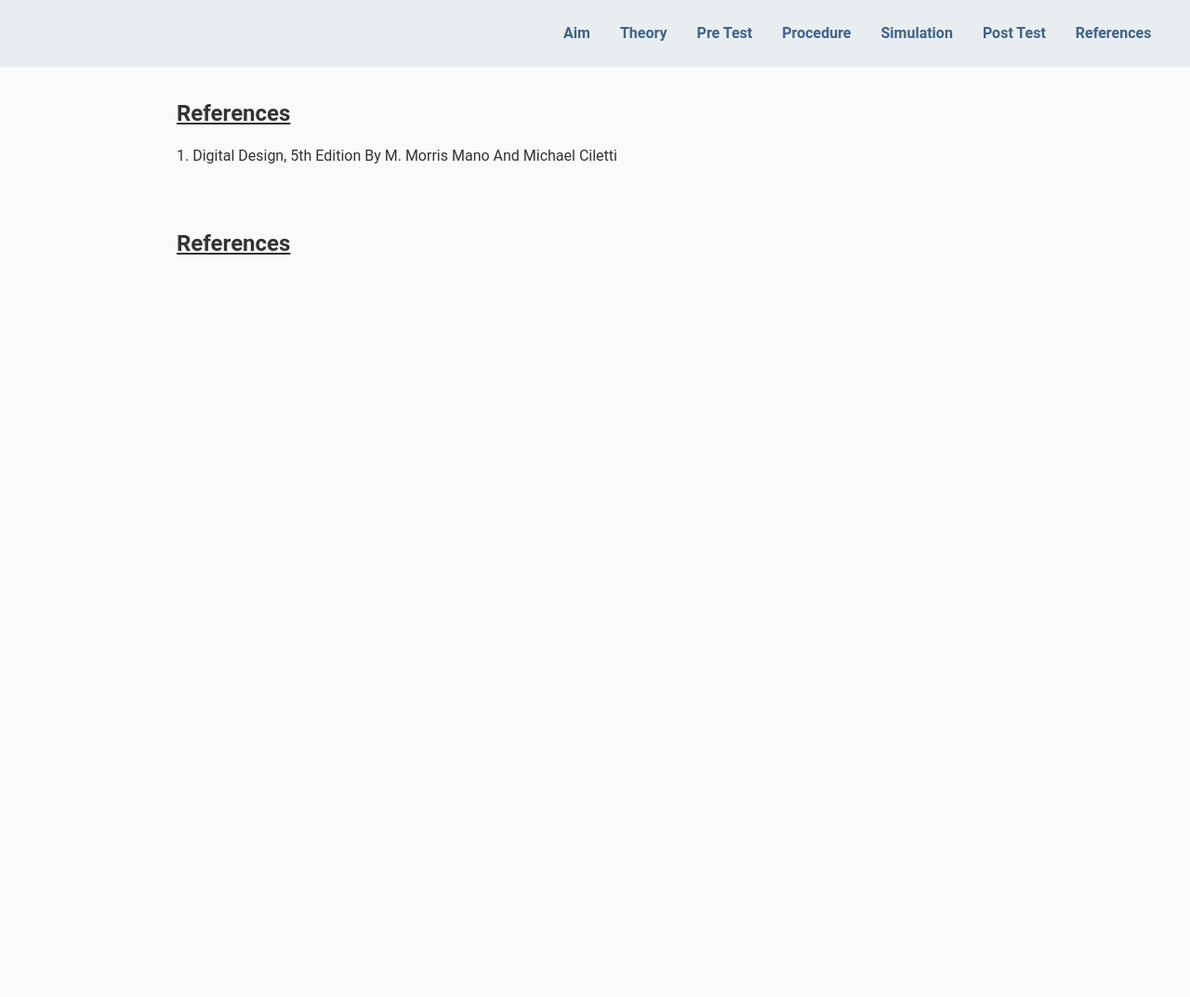
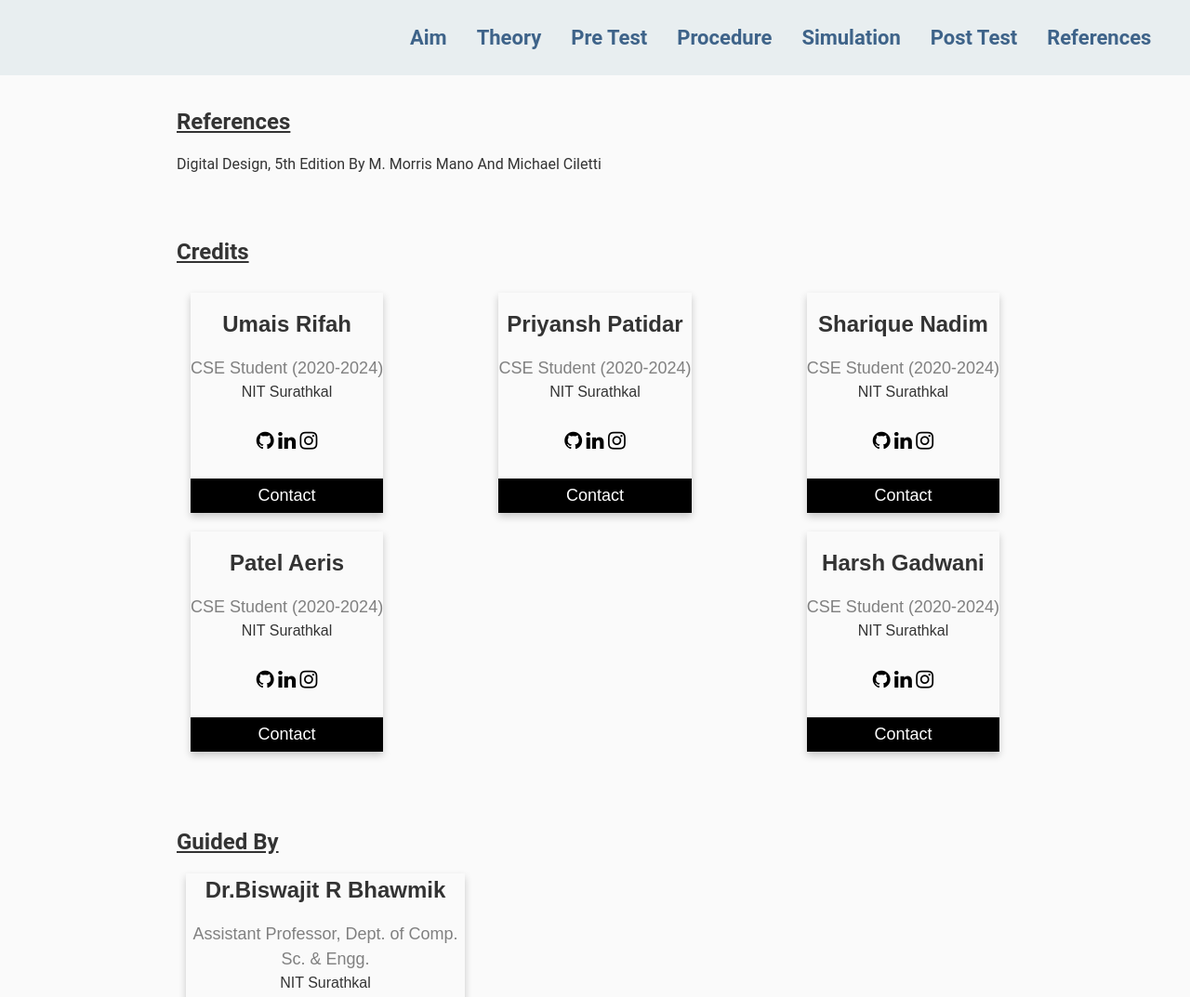
Before and after one commit to shariquenadim/dds_mini_project, a plain HTML site: page Reference/index.html in a window 1280 px wide. Shown: the top 1073 px of the page at 93% size. Before the commit the page ends 800 px from the top, so only its background shows below. Drawn offline with Linux system fonts and the light colour scheme; files whose address does not match are found by name.

Commit message:
refrence page

```diff
--- /dev/null
+++ b/Reference/cardstyle.css
@@ -0,0 +1,45 @@
+@import url("https://stackpath.bootstrapcdn.com/font-awesome/4.7.0/css/font-awesome.min.css");
+.credit_cards {
+    display: flex;
+    flex-wrap: wrap;
+    margin: 5px;
+    flex-direction: row;
+    justify-content: space-between;
+}
+
+.card {
+    box-shadow: 0 4px 8px 0 rgba(0, 0, 0, 0.2);
+    max-width: 300px;
+    text-align: center;
+    font-family: arial;
+    margin: 10px;
+}
+
+.title {
+    color: grey;
+    font-size: 18px;
+}
+
+button {
+    border: none;
+    outline: 0;
+    display: inline-block;
+    padding: 8px;
+    color: white;
+    background-color: #000;
+    text-align: center;
+    cursor: pointer;
+    width: 100%;
+    font-size: 18px;
+}
+
+a {
+    text-decoration: none;
+    font-size: 22px;
+    color: black;
+}
+
+button:hover,
+a:hover {
+    opacity: 0.7;
+}
--- a/Reference/index.html
+++ b/Reference/index.html
@@ -9,6 +9,7 @@
     <link rel="stylesheet" href="../assets/stylesheets/style.css">
     <link rel="stylesheet" href="../assets/stylesheets/header-1.css">
     <link rel="stylesheet" href="..//assets/stylesheets/table.css">
+    <link rel="stylesheet" href="cardstyle.css">
     <title>CS203 Mini Project Report</title>
     <style>
         h1,
@@ -58,17 +59,88 @@
 
 
         <h2 id="references">References</h2>
-        <p>1. Digital Design, 5th Edition By M. Morris Mano And Michael Ciletti</a>
+        <p>Digital Design, 5th Edition By M. Morris Mano And Michael Ciletti</a>
         </p>
         <br><br>
-        <h2 id="references">References</h2>
+        <h2 id="credits">Credits</h2>
+        <div class="credit_cards">
+            <div class="card">
+                <h1>Umais Rifah</h1>
+                <p class="title">CSE Student (2020-2024)</p>
+                <p>NIT Surathkal</p>
+                <div style="margin: 24px 0;">
+
+                    <a href="#"><i class="fa fa-github"></i></a>
+                    <a href="#"><i class="fa fa-linkedin"></i></a>
+                    <a href="#"><i class="fa fa-instagram"></i></a>
+                </div>
+                <p><button>Contact</button></p>
+            </div>
+            <div class="card">
+                <h1>Priyansh Patidar</h1>
+                <p class="title">CSE Student (2020-2024)</p>
+                <p>NIT Surathkal</p>
+                <div style="margin: 24px 0;">
+                    <a href="#"><i class="fa fa-github"></i></a>
+                    <a href="#"><i class="fa fa-linkedin"></i></a>
+                    <a href="#"><i class="fa fa-instagram"></i></a>
+                </div>
+                <p><button>Contact</button></p>
+            </div>
+            <div class="card">
+                <h1>Sharique Nadim</h1>
+                <p class="title">CSE Student (2020-2024)</p>
+                <p>NIT Surathkal</p>
+                <div style="margin: 24px 0;">
+                    <a href="#"><i class="fa fa-github"></i></a>
+                    <a href="#"><i class="fa fa-linkedin"></i></a>
+                    <a href="#"><i class="fa fa-instagram"></i></a>
+                </div>
+                <p><button>Contact</button></p>
+            </div>
+            <div class="card">
+                <h1>Patel Aeris</h1>
+                <p class="title">CSE Student (2020-2024)</p>
+                <p>NIT Surathkal</p>
+                <div style="margin: 24px 0;">
+                    <a href="#"><i class="fa fa-github"></i></a>
+                    <a href="#"><i class="fa fa-linkedin"></i></a>
+                    <a href="#"><i class="fa fa-instagram"></i></a>
+                </div>
+                <p><button>Contact</button></p>
+            </div>
+            <div class="card">
+                <h1>Harsh Gadwani</h1>
+                <p class="title">CSE Student (2020-2024)</p>
+                <p>NIT Surathkal</p>
+                <div style="margin: 24px 0;">
+                    <a href="#"><i class="fa fa-github"></i></a>
+                    <a href="#"><i class="fa fa-linkedin"></i></a>
+                    <a href="#"><i class="fa fa-instagram"></i></a>
+                </div>
+                <p><button>Contact</button></p>
+            </div>
+        </div>
+        <br><br>
+        <h2 id="credits">Guided By</h2>
+        <div class="card">
+            <h1>Dr.Biswajit R Bhawmik</h1>
+            <p class="title">Assistant Professor, Dept. of Comp. Sc. & Engg.</p>
+            <p>NIT Surathkal</p>
+            <div style="margin: 24px 0;">
+                <a href="#"><i class="fa fa-github"></i></a>
+                <a href="#"><i class="fa fa-linkedin"></i></a>
+                <a href="#"><i class="fa fa-instagram"></i></a>
+            </div>
+            <p><button>Contact</button></p>
+        </div>
 
 
-        </div>
+
     </section>
 </body>
-<script src="../assets/scripts/navbar.js"></script>
-<script src="../assets/scripts/simulation.js"></script>
+<script src="../assets/scripts/navbar.js "></script>
+<script src="../assets/scripts/simulation.js "></script>
 
 </script>
 
```
